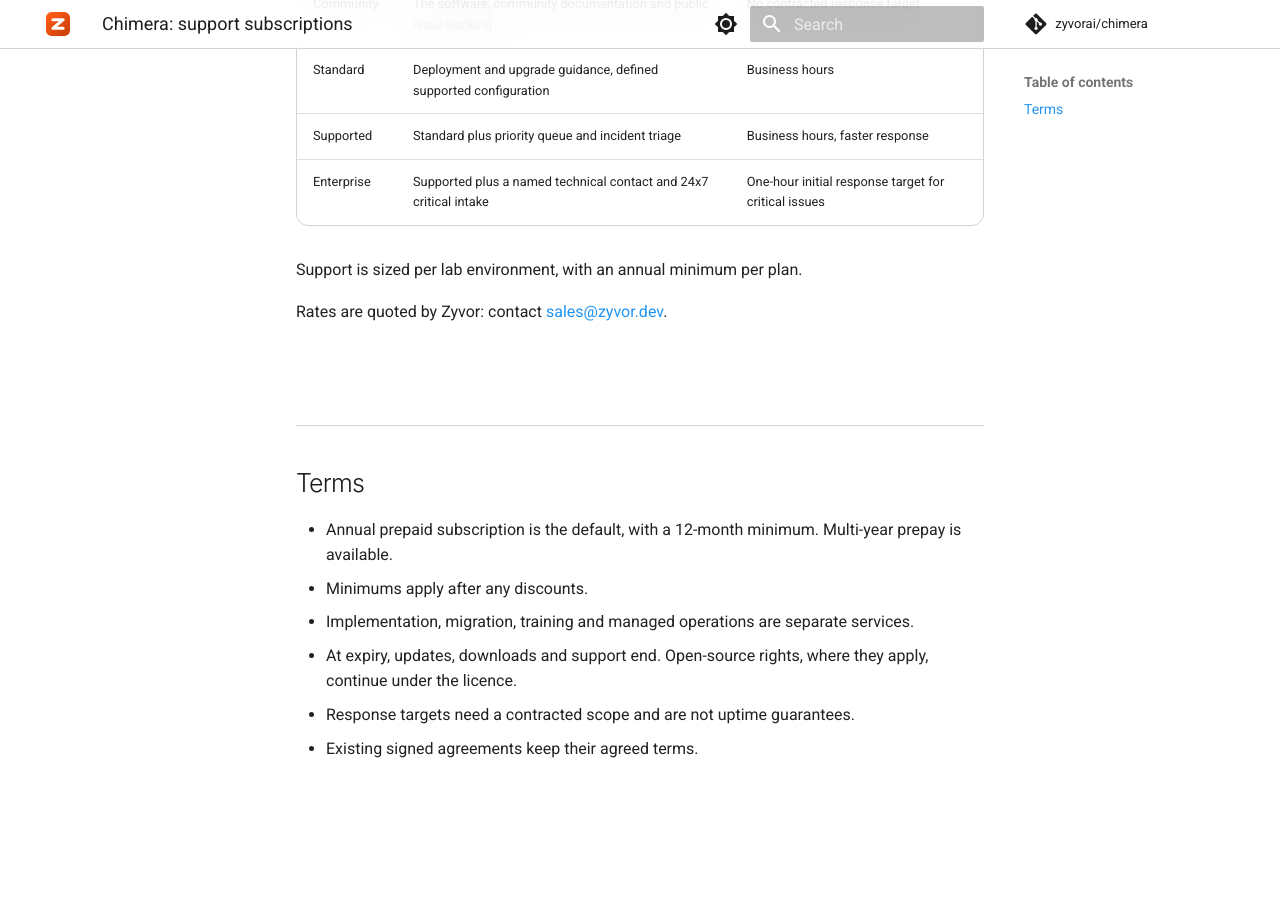
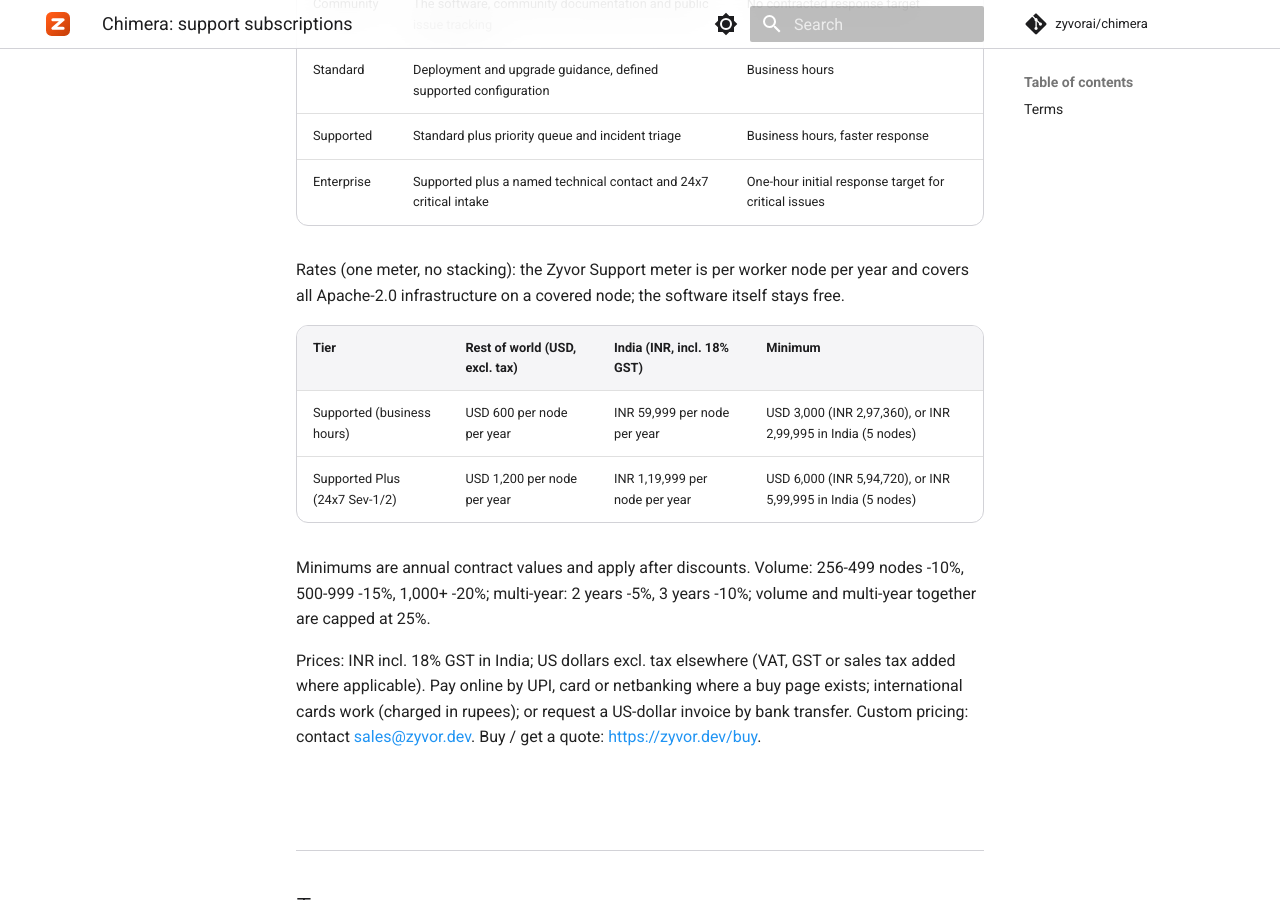
Before and after one commit to zyvorai/chimera, an MkDocs documentation site: the page built from docs/SUBSCRIPTION-MODEL.md, in a window 1280 px wide and 900 px high, scrolled down 428 px. Built offline with MkDocs 1.6.1 and Material for MkDocs 9.7.7, drawn with Linux system fonts in a browser that asks for light colours; comment, search, counter and statistics services are not loaded; before the commit the page ends 1277 px from its top, so only the background shows below that.

Commit message:
docs: worldwide support pricing (INR incl. GST in India, USD excl. tax elsewhere)
Co-Authored-By: Claude Sonnet 5.5 <noreply@anthropic.com>

```diff
--- a/docs/SUBSCRIPTION-MODEL.md
+++ b/docs/SUBSCRIPTION-MODEL.md
@@ -11,9 +11,16 @@ Teams that want supported releases and defined response targets can buy an annua
 | Supported | Standard plus priority queue and incident triage | Business hours, faster response |
 | Enterprise | Supported plus a named technical contact and 24x7 critical intake | One-hour initial response target for critical issues |
 
-Support is sized per lab environment, with an annual minimum per plan.
+Rates (one meter, no stacking): the Zyvor Support meter is per worker node per year and covers all Apache-2.0 infrastructure on a covered node; the software itself stays free.
 
-Rates are quoted by Zyvor: contact [sales@zyvor.dev](mailto:sales@zyvor.dev).
+| Tier | Rest of world (USD, excl. tax) | India (INR, incl. 18% GST) | Minimum |
+|------|-------------------------------|----------------------------|---------|
+| Supported (business hours) | USD 600 per node per year | INR 59,999 per node per year | USD 3,000 (INR 2,97,360), or INR 2,99,995 in India (5 nodes) |
+| Supported Plus (24x7 Sev-1/2) | USD 1,200 per node per year | INR 1,19,999 per node per year | USD 6,000 (INR 5,94,720), or INR 5,99,995 in India (5 nodes) |
+
+Minimums are annual contract values and apply after discounts. Volume: 256-499 nodes -10%, 500-999 -15%, 1,000+ -20%; multi-year: 2 years -5%, 3 years -10%; volume and multi-year together are capped at 25%.
+
+Prices: INR incl. 18% GST in India; US dollars excl. tax elsewhere (VAT, GST or sales tax added where applicable). Pay online by UPI, card or netbanking where a buy page exists; international cards work (charged in rupees); or request a US-dollar invoice by bank transfer. Custom pricing: contact [sales@zyvor.dev](mailto:sales@zyvor.dev). Buy / get a quote: <https://zyvor.dev/buy>.
 
 ## Terms
 
```
